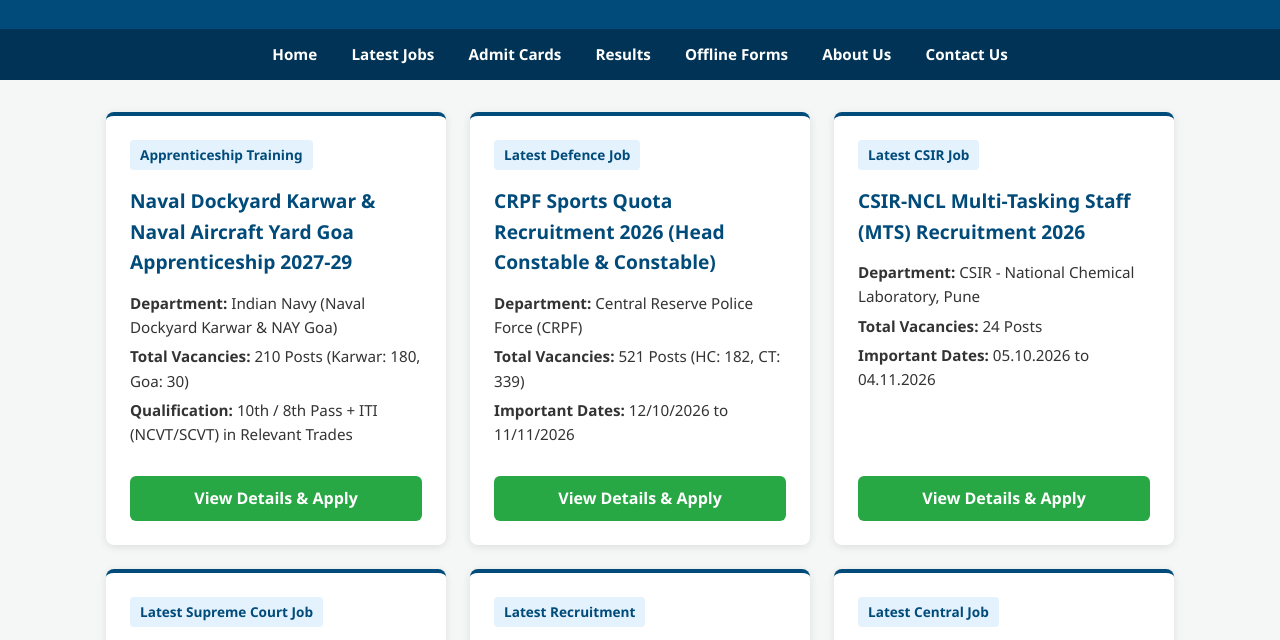
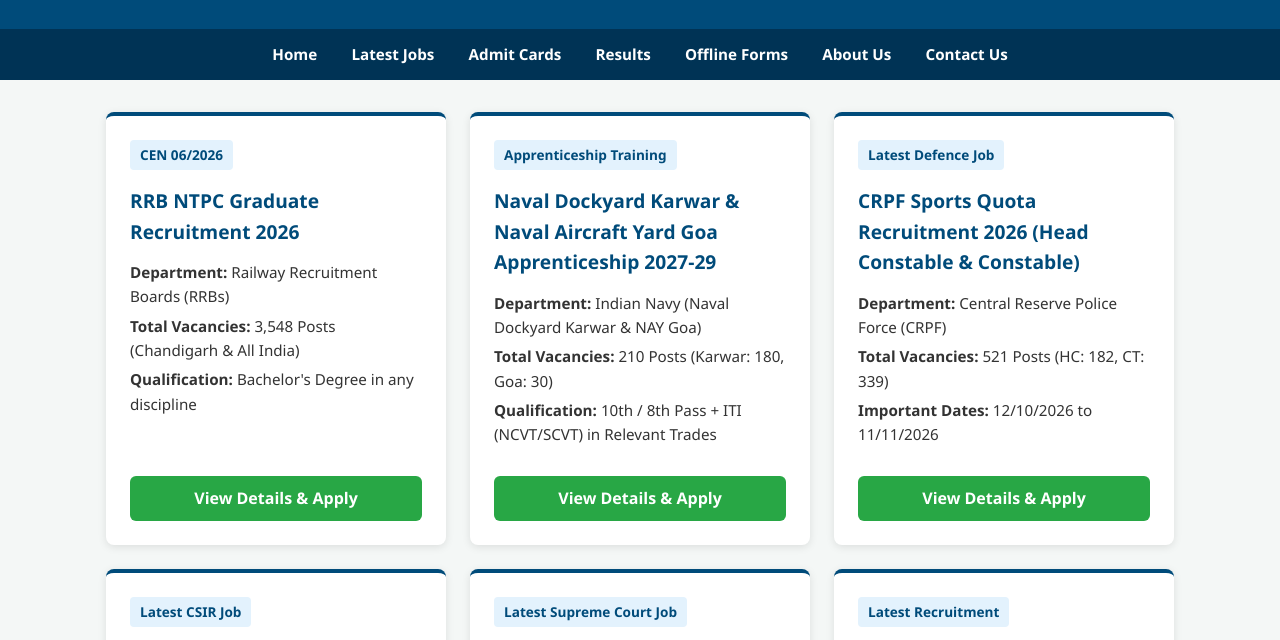
Before and after one commit to panjabjobjunction/panjabjobjunction-site, a plain HTML site: page index.html in a window 1280 px wide. Shown: the part 125-765 px from the top of the page. Drawn offline with Linux system fonts and the light colour scheme.

Commit message:
Update index.html

```diff
--- a/index.html
+++ b/index.html
@@ -48,7 +48,19 @@
     <div class="container">
         <div class="cards-grid">
 
-
+<!-- RRB NTPC Graduate Recruitment 2026 Card -->
+<div class="card">
+    <div>
+        <span class="badge">CEN 06/2026</span>
+        <h3>RRB NTPC Graduate Recruitment 2026</h3>
+        <div class="card-info">
+            <p><strong>Department:</strong> Railway Recruitment Boards (RRBs)</p>
+            <p><strong>Total Vacancies:</strong> 3,548 Posts (Chandigarh & All India)</p>
+            <p><strong>Qualification:</strong> Bachelor's Degree in any discipline</p>
+        </div>
+    </div>
+    <a href="rrb-ntpc-graduate-2026.html" class="btn">View Details & Apply</a>
+</div>
             <!-- Naval Dockyard & Aircraft Yard Apprenticeship Recruitment 2027-29 Card -->
 <div class="card">
     <div>
```
